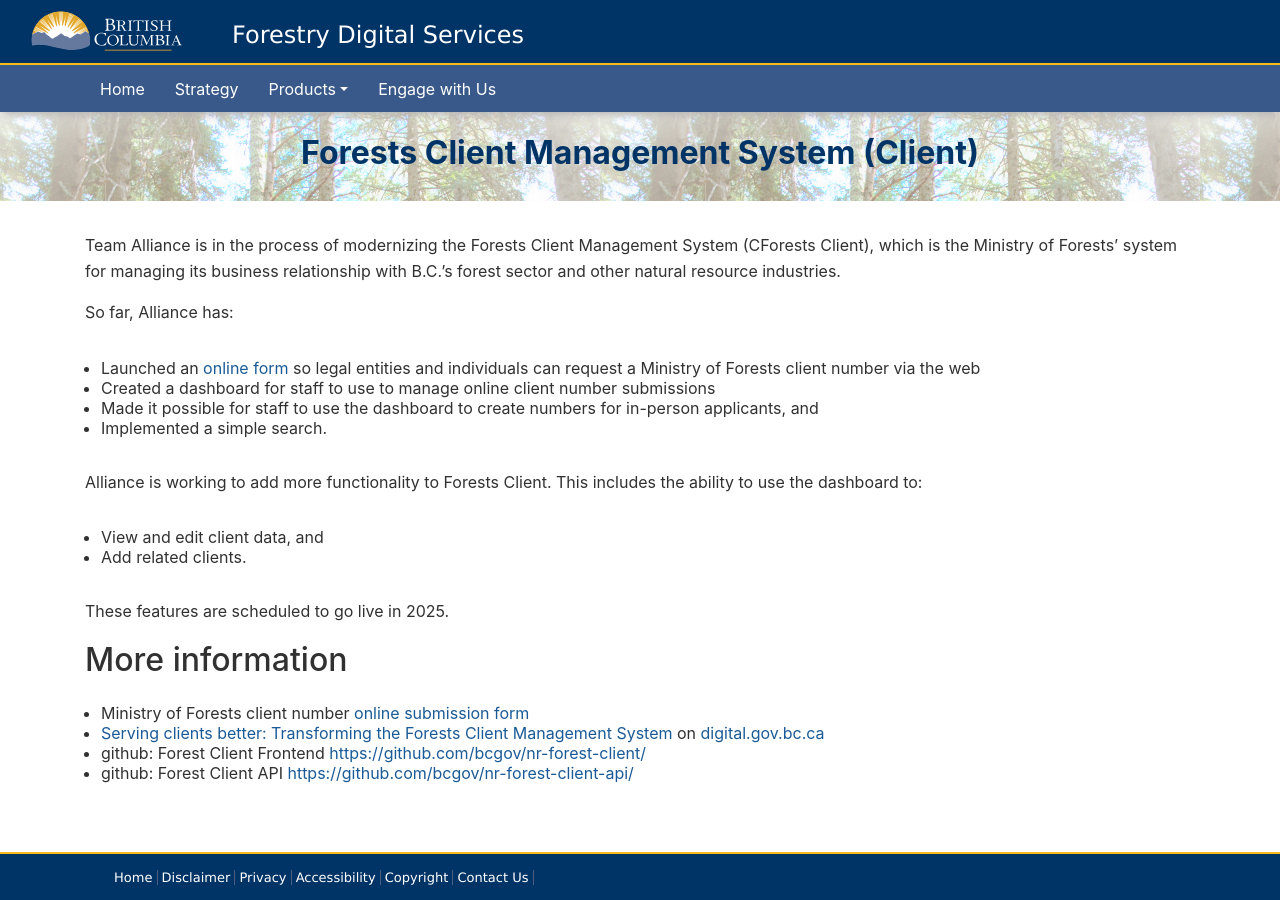
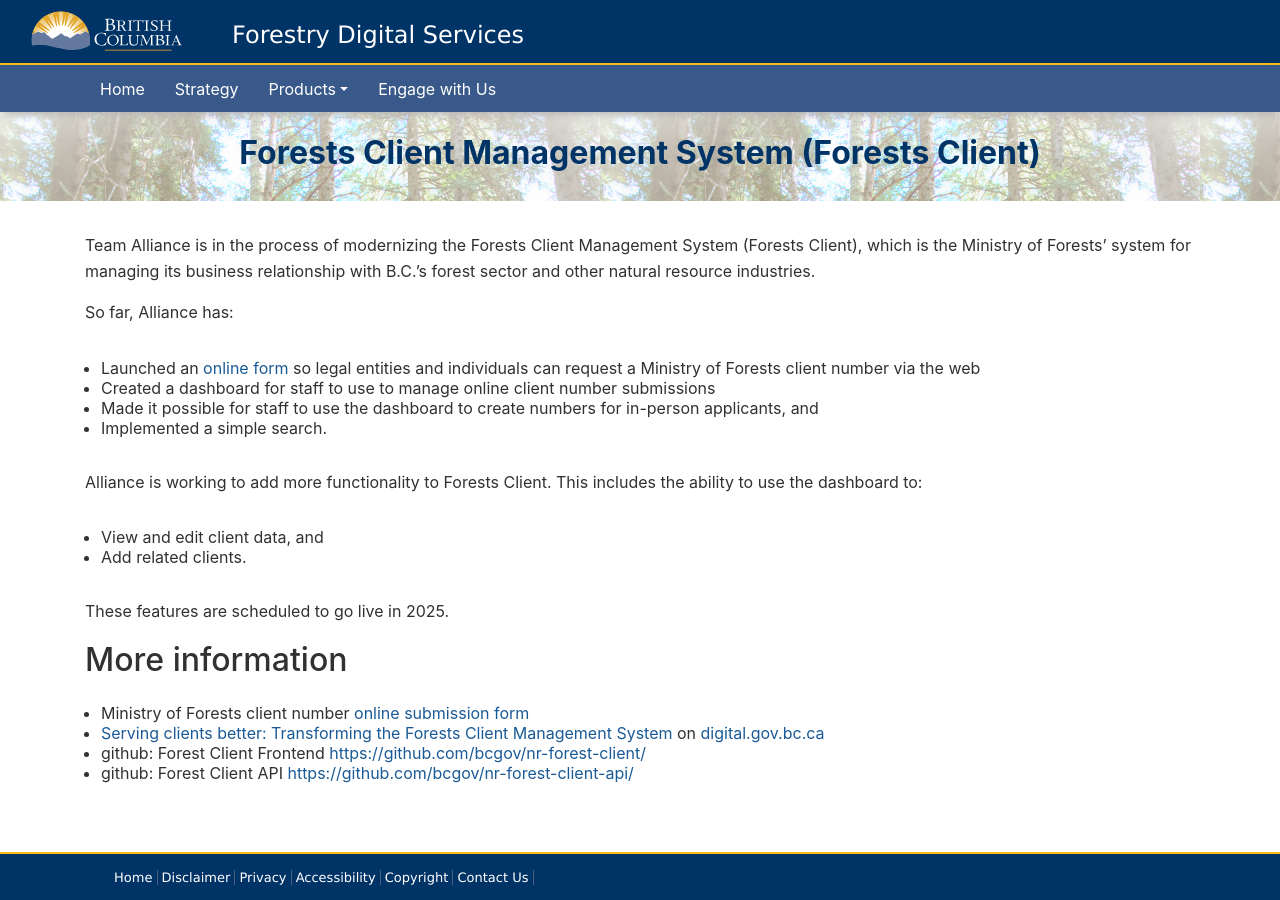
Before and after one commit to bcgov/forestry-digital-services, a Jekyll site: the page built from collections/_applications/client.md, in a window 1280 px wide. Built offline with Jekyll 4.4.1, drawn with Linux system fonts in a browser that asks for light colours; nearby versions of some CDN libraries.

Commit message:
Update client.md

```diff
--- a/collections/_applications/client.md
+++ b/collections/_applications/client.md
@@ -1,12 +1,12 @@
 ---
 layout: home
 name: Client
-title: Forests Client Management System (Client)
+title: Forests Client Management System (Forests Client)
 order: 6
 description:
 ---
 
-Team Alliance is in the process of modernizing the Forests Client Management System (CForests Client), which is the Ministry of Forests’ system for managing its business relationship with B.C.’s forest sector and other natural resource industries.
+Team Alliance is in the process of modernizing the Forests Client Management System (Forests Client), which is the Ministry of Forests’ system for managing its business relationship with B.C.’s forest sector and other natural resource industries.
 
 So far, Alliance has:
 
```
